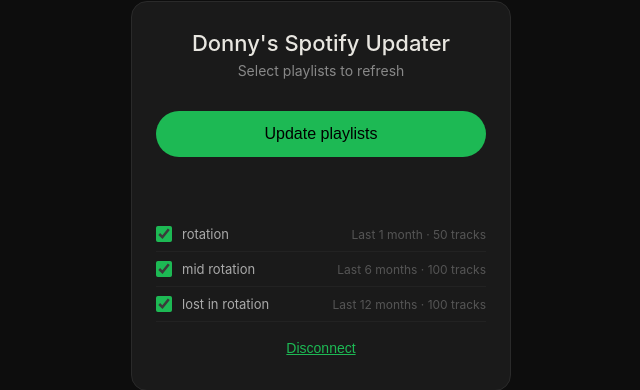
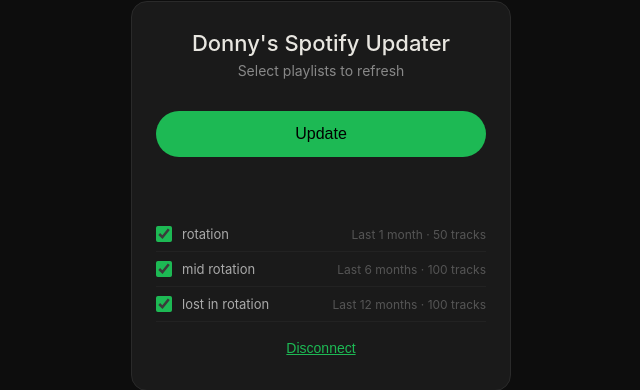
Before and after one commit to dlj01/Spotify-Apps, a Flask app: page / in a window 1280 px wide. Shown: the part 204-594 px from the top of the page, without its empty margins (319-959 px from the left). Run offline with Flask 3, Linux system fonts and the light colour scheme.

Commit message:
updated button

```diff
--- a/templates/index.html
+++ b/templates/index.html
@@ -107,7 +107,7 @@
       </a>
     {% else %}
       <button class="btn btn-green" id="update-btn" onclick="triggerUpdate()">
-        Update playlists
+        Update
       </button>
     {% endif %}
 
```
